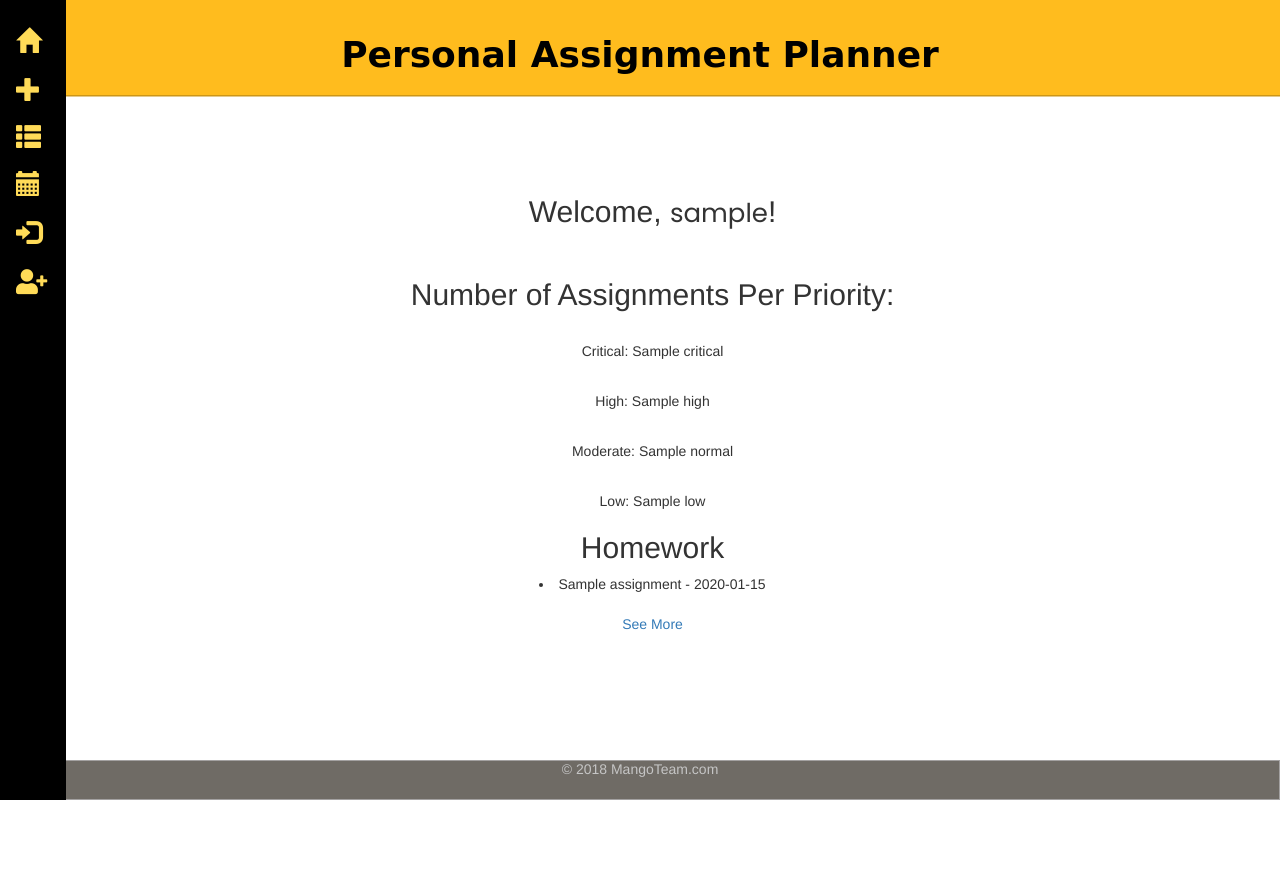
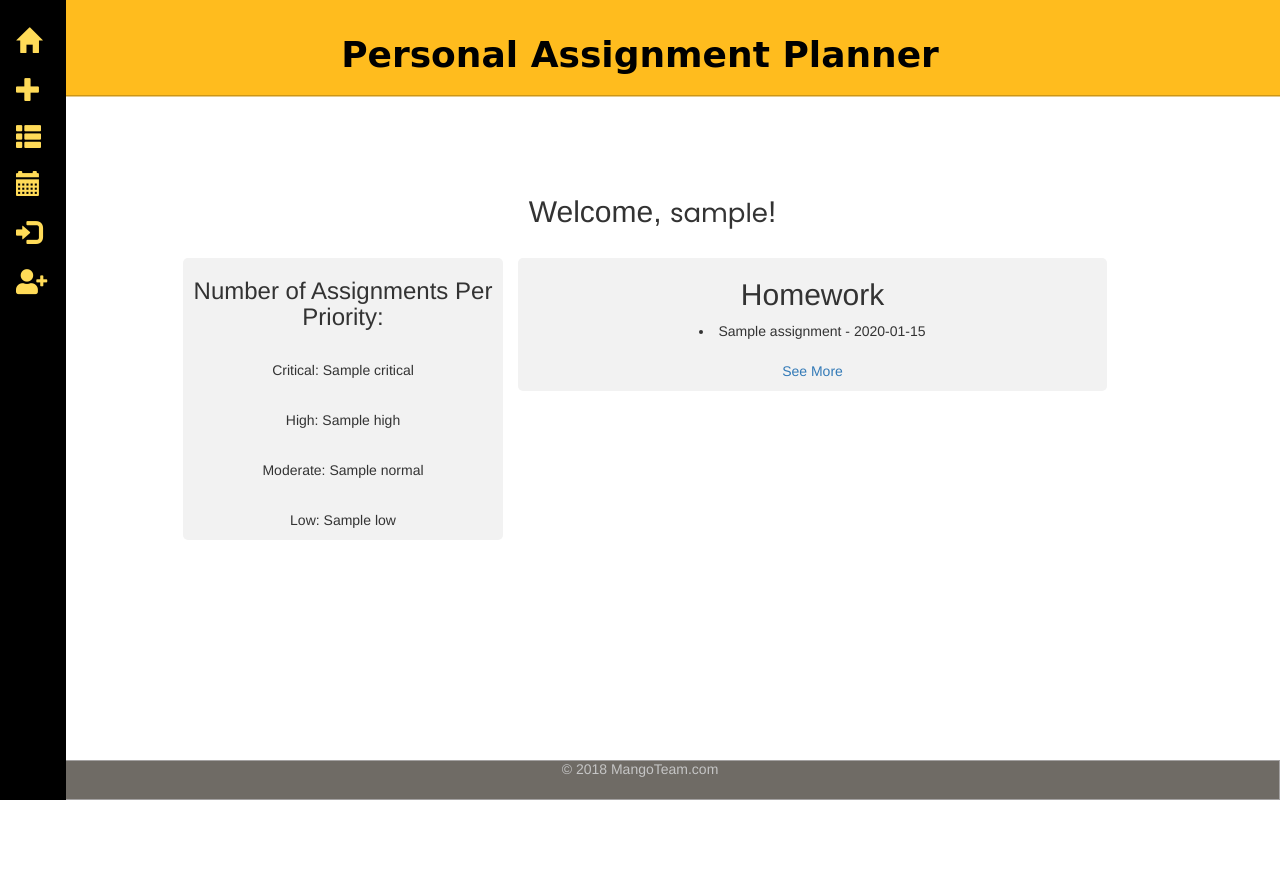
Before and after one commit to Jemimahh/project-assignmentplanner-v2, a Flask app: template templates/Homepage.html in a window 1280 px wide. Shown: the top 874 px of the page. Run offline with Flask 2, Linux system fonts and the light colour scheme; the template is opened without the code that fills it: most values are stand-ins (such as "Sample title", 1, 10 or a date in 2020); some libraries are stand-ins or nearby versions; some web fonts are replaced.

Commit message:
worked on the dashboard

```diff
--- a/static/homepage.css
+++ b/static/homepage.css
@@ -129,25 +129,22 @@ html,
     outline-style: double;
 }
 
-.left {
-    width: 65%;
+.left-col {
+    height: 100%;
+    width: 320px;
+    float: left;
+
 }
 
-.right {
-    width: 35%;
-}
-
-/* Clear floats after the columns */
-.row:after {
-    content: "";
-    display: table;
-    clear: both;
-}
-
-.dashboard {
-    font-size: 18px;
-    font-weight: 550;
-    font-family: 'Poppins', sans-serif;
+.right-col {
+    height: 100%;
+    width: auto;
+    min-width: 350px;
+    position: relative;
+    margin-left: 335px;
+    margin-right: 15px;
+    box-sizing: border-box;
+    position: relative;
 }
 
 .username {
@@ -155,3 +152,9 @@ html,
     font-weight: 550;
     font-family: 'Poppins', sans-serif;
 }
+.box{
+     height: 100%;
+     border-radius: 5px;
+     overflow: hidden;
+     background-color: #f2f2f2;
+}
--- a/templates/Homepage.html
+++ b/templates/Homepage.html
@@ -2,24 +2,6 @@
 {% block body %}
 
 <!--Home page once logged in-->
-
-    <!--<div class="container-fluid">-->
-      <!--<h2 class="masthead-brand">Welcome, <span class="username">{{ username }}</span>! </h2>-->
-      <!--<br>-->
-      <!--<div class="row">-->
-        <!--<div class="column left">-->
-          <!--<h3>Number of Assignments Per Priority:</h3>-->
-            <!--<br>-->
-            <!--<p class="dashboard">Critical: {{ critical }}</p>-->
-            <!--<br>-->
-            <!--<p class="dashboard">High: {{ high }}</p>-->
-            <!--<br>-->
-            <!--<p class="dashboard">Moderate: {{ normal }}</p>-->
-            <!--<br>-->
-            <!--<p class="dashboard">Low: {{ low }}</p>-->
-        <!--</div>-->
-      <!--</div>-->
-            <!--Body Insert-->
 
  <div class="container-fluid">
    <h2 class="masthead-brand">Welcome, <span class="username">{{ username }}</span>! </h2>
@@ -27,7 +9,7 @@
     <div class="wrap">
       <div class="left-col">
         <div class="box">
-          <h2 class="box-title">Number of Assignments Per Priority:</h2>
+          <h3 class="box-title">Number of Assignments Per Priority:</h3>
               <div class="empty-box-content">
                 <div class="empty-content">
                   <br>
```
Also changed, not shown: planner.db.
